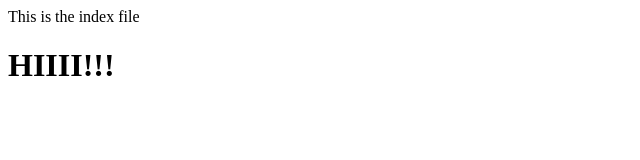
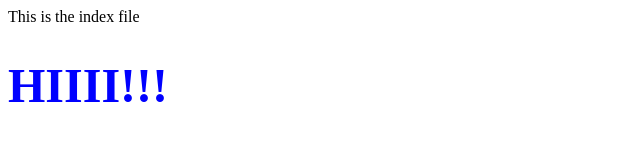
Before and after one commit to kcs-yashdave/SshRepo, a plain HTML site: page index.html in a window 1280 px wide. Shown: the whole page, without its empty margins (0-640 px from the left). Drawn offline with Linux system fonts and the light colour scheme.

Commit message:
Added style tag

```diff
--- a/index.html
+++ b/index.html
@@ -6,6 +6,10 @@
     <meta http-equiv="X-UA-Compatible" content="IE=edge">
     <meta name="viewport" content="width=device-width, initial-scale=1.0">
     <title>Document</title>
+    <style>
+	h1{color:blue; font-size:300%}
+    </style>
+
 </head>
 <body>
     This is the index file
```
